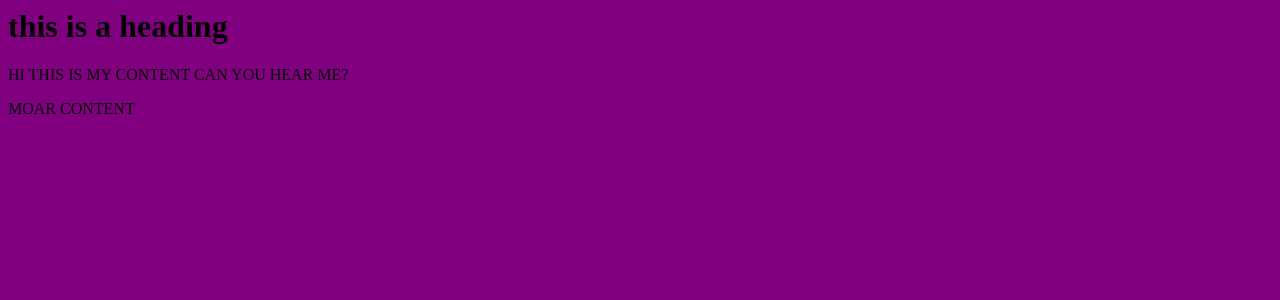
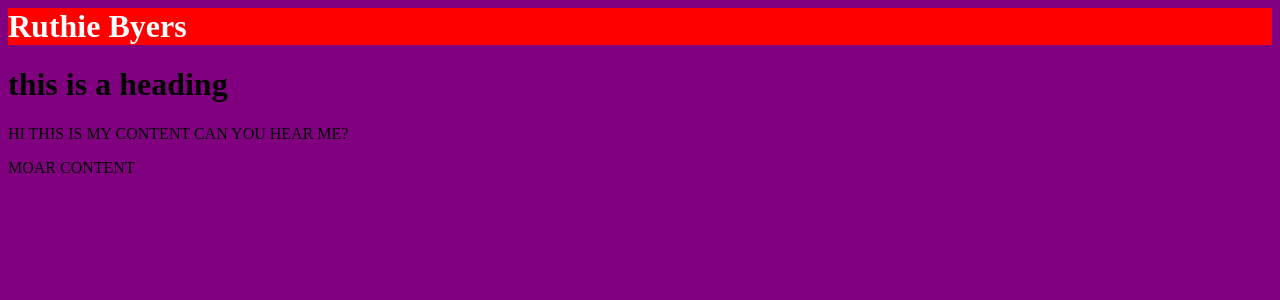
Before and after one commit to ruthie/ruthie.github.io, a Jekyll site: the page built from _posts/2014-1-15-test.md, in a window 1280 px wide. Shown: the top 300 px of the page. Built offline with Jekyll 4.4.1, drawn with Linux system fonts in a browser that asks for light colours.

Commit message:
Added a header snippet

```diff
--- /dev/null
+++ b/_includes/header.html
@@ -0,0 +1,3 @@
+<div class="header">
+<h1 class="header">Ruthie Byers</h1>
+</div>
--- a/_layouts/default.html
+++ b/_layouts/default.html
@@ -4,5 +4,7 @@
 </head>
 
 <body>
+{% include header.html %}
+
 {{content}}
 </body>
--- a/ruthie.css
+++ b/ruthie.css
@@ -1,3 +1,11 @@
 body{
-    background-color: purple
+    background-color: purple;
 }
+
+.header{
+    background-color: red;
+}
+
+h1.header{
+    color: white;
+}
```
